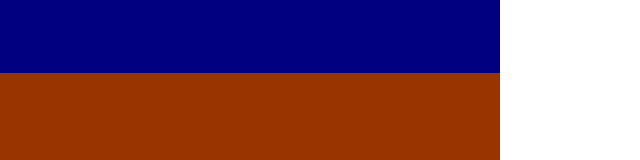
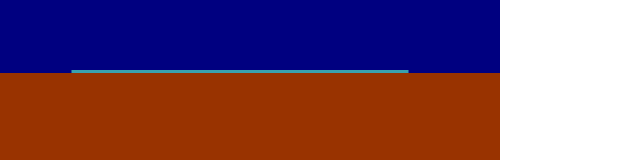
Before and after one commit to akito-10/animejs-lesson, a website: page app/public/index.html in a window 1280 px wide. Shown: the part 472-632 px from the top of the page, without its empty margins (0-640 px from the left). Drawn offline with Linux system fonts and the light colour scheme; some packages are replaced by stand-ins of ours.

Commit message:
水溜りとそのアニメーション追加

```diff
--- a/app/public/css/styles.css
+++ b/app/public/css/styles.css
@@ -53,6 +53,15 @@
   background: #39a2ae;
 }
 
+.puddle {
+  position: absolute;
+  top: 542px;
+  left: 15%;
+  width: 330px;
+  height: 3px;
+  border: 1px solid #39a2ae;
+  background-color: #39a2ae;
+}
 .ground {
   position: absolute;
   top: 545px;
--- a/app/public/index.html
+++ b/app/public/index.html
@@ -37,6 +37,7 @@
         <div class="el"></div>
         <div class="el"></div>
       </div>
+      <p class="puddle"></p>
       <p class="ground"></p>
     </div>
     <script src="./js/index.js"></script>
--- a/app/public/js/index.js
+++ b/app/public/js/index.js
@@ -41,3 +41,63 @@ anime({
   direction: "easeIn",
   loop: true,
 });
+
+anime({
+  targets: ".puddle",
+  keyframes: [
+    { scaleX: 1 },
+    { scaleX: 1.01 },
+    { scaleX: 1.02 },
+    { scaleX: 1.03 },
+    { scaleX: 1.04 },
+    { scaleX: 1.05 },
+    { scaleX: 1.06 },
+    { scaleX: 1.07 },
+    { scaleX: 1.08 },
+    { scaleX: 1.09 },
+    { scaleX: 1.1 },
+    { scaleX: 1.11 },
+    { scaleX: 1.12 },
+    { scaleX: 1.13 },
+    { scaleX: 1.14 },
+    { scaleX: 1.15 },
+    { scaleX: 1.16 },
+    { scaleX: 1.17 },
+    { scaleX: 1.18 },
+    { scaleX: 1.19 },
+    { scaleX: 1.2 },
+    { scaleX: 1.21 },
+    { scaleX: 1.22 },
+    { scaleX: 1.23 },
+    { scaleX: 1.24 },
+    { scaleX: 1.25 },
+    { scaleX: 1.26 },
+    { scaleX: 1.27 },
+    { scaleX: 1.28 },
+    { scaleX: 1.29 },
+    { scaleX: 1.3 },
+    { scaleX: 1.31 },
+    { scaleX: 1.32 },
+    { scaleX: 1.33 },
+    { scaleX: 1.34 },
+    { scaleX: 1.35 },
+    { scaleX: 1.36 },
+    { scaleX: 1.37 },
+    { scaleX: 1.38 },
+    { scaleX: 1.39 },
+    { scaleX: 1.4 },
+    { scaleX: 1.41 },
+    { scaleX: 1.42 },
+    { scaleX: 1.43 },
+    { scaleX: 1.44 },
+    { scaleX: 1.45 },
+    { scaleX: 1.46 },
+    { scaleX: 1.47 },
+    { scaleX: 1.48 },
+    { scaleX: 1.49 },
+    { scaleX: 1.5 },
+    { scaleX: 1.51 },
+    { scaleX: 1.52 },
+  ],
+  duration: 100000,
+});
```
